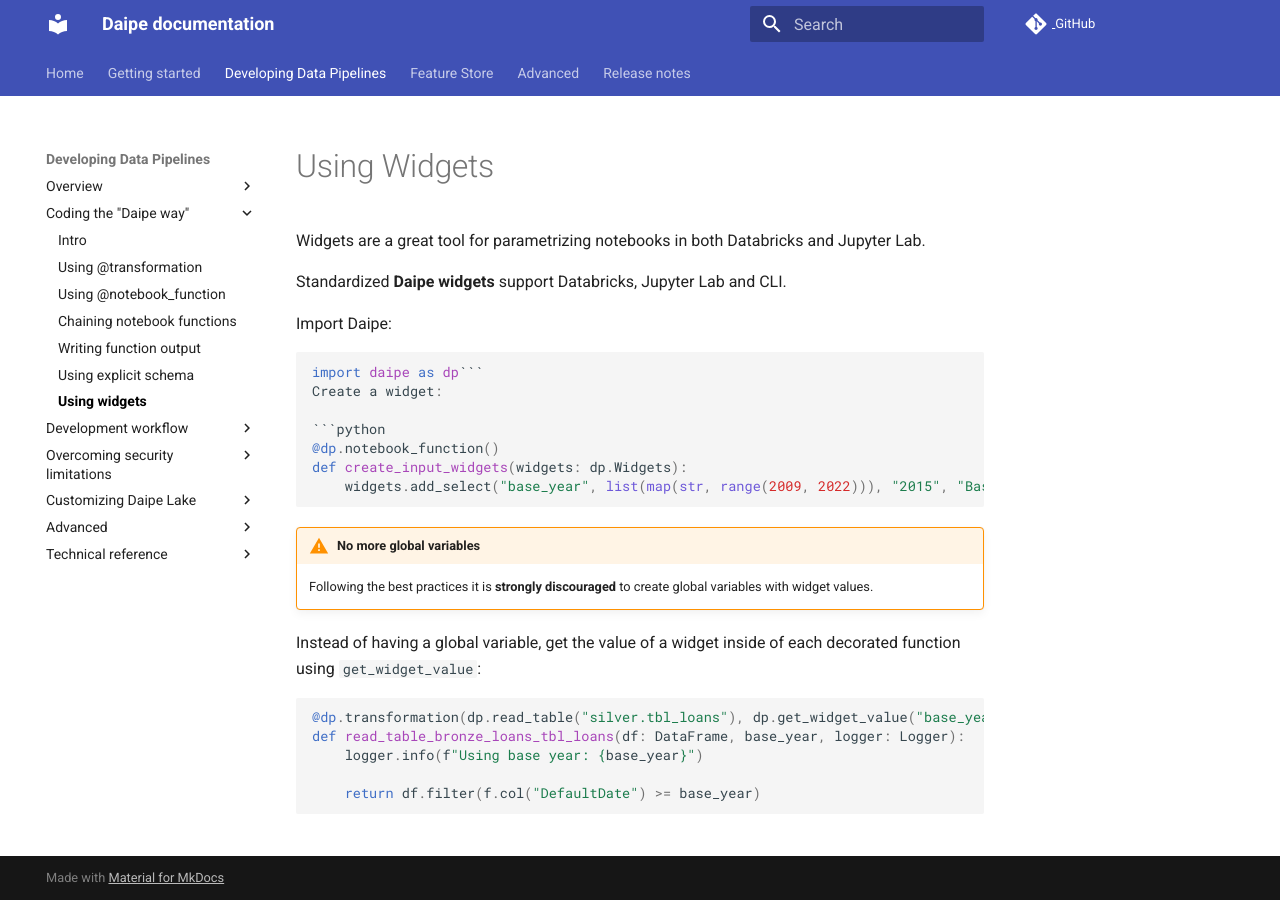
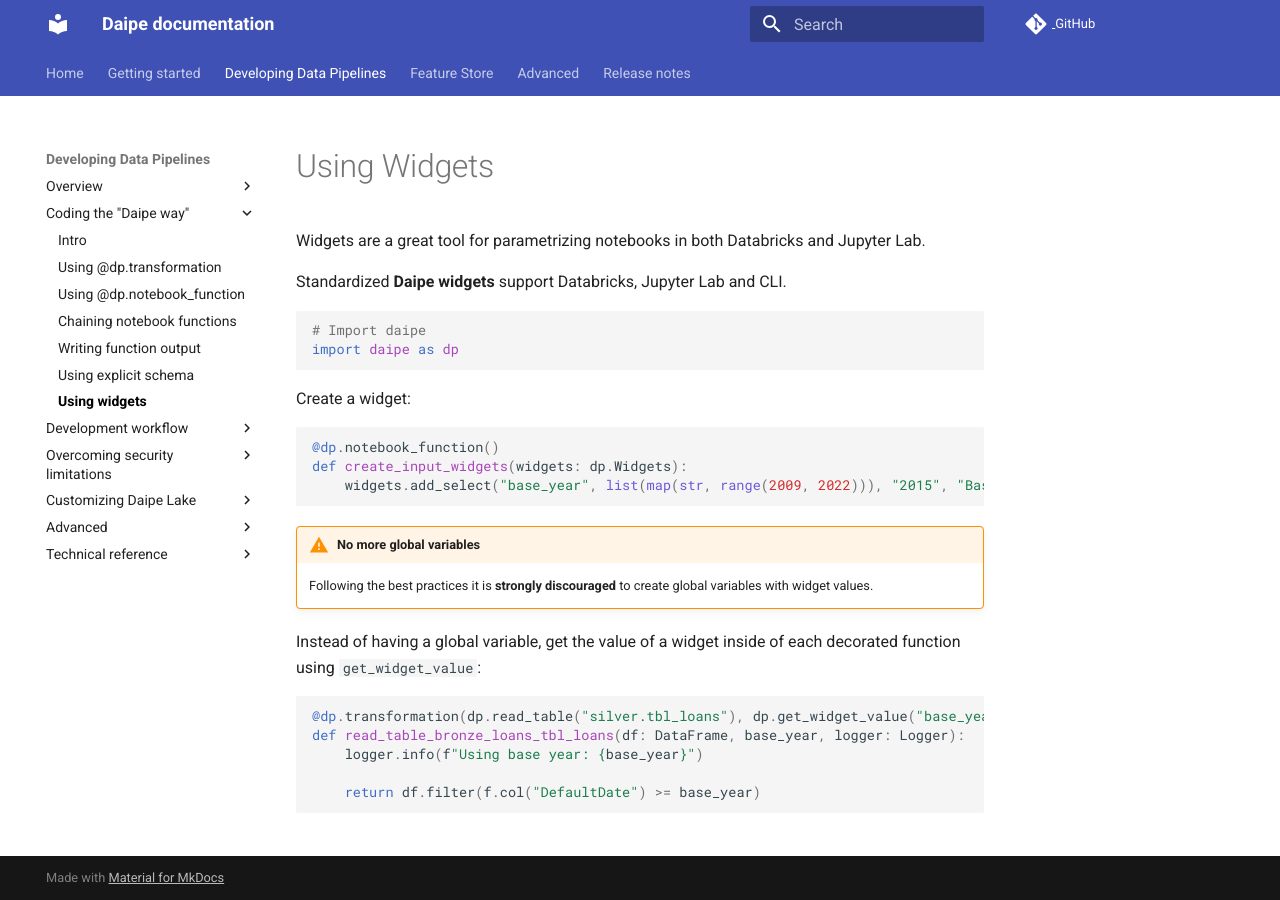
Before and after one commit to daipe-ai/platform-docs, an MkDocs documentation site: the page built from docs/using-widgets.md, in a window 1280 px wide. Built offline with MkDocs 1.6.1 and Material for MkDocs 9.7.7, drawn with Linux system fonts in a browser that asks for light colours; comment, search, counter and statistics services are not loaded.

````diff
--- a/docs/using-widgets.md
+++ b/docs/using-widgets.md
@@ -4,10 +4,10 @@ Widgets are a great tool for parametrizing notebooks in both Databricks and Jupy
 
 Standardized **Daipe widgets** support Databricks, Jupyter Lab and CLI.
 
-Import Daipe:
-
 ```python
-import daipe as dp```
+# Import daipe
+import daipe as dp
+```
 Create a widget:
 
 ```python
--- a/mkdocs.yml
+++ b/mkdocs.yml
@@ -44,8 +44,8 @@ nav:
       - Project code structure: project-code-structure.md
     - Coding the "Daipe way":
       - Intro: coding-daipe-way.md
-      - Using @transformation: using-transformation.md
-      - Using @notebook_function: using-notebook-function.md
+      - Using @dp.transformation: using-transformation.md
+      - Using @dp.notebook_function: using-notebook-function.md
       - Chaining notebook functions: chaining-notebook-functions.md
       - Writing function output: writing-function-output.md
       - Using explicit schema: using-explicit-schema.md
````
